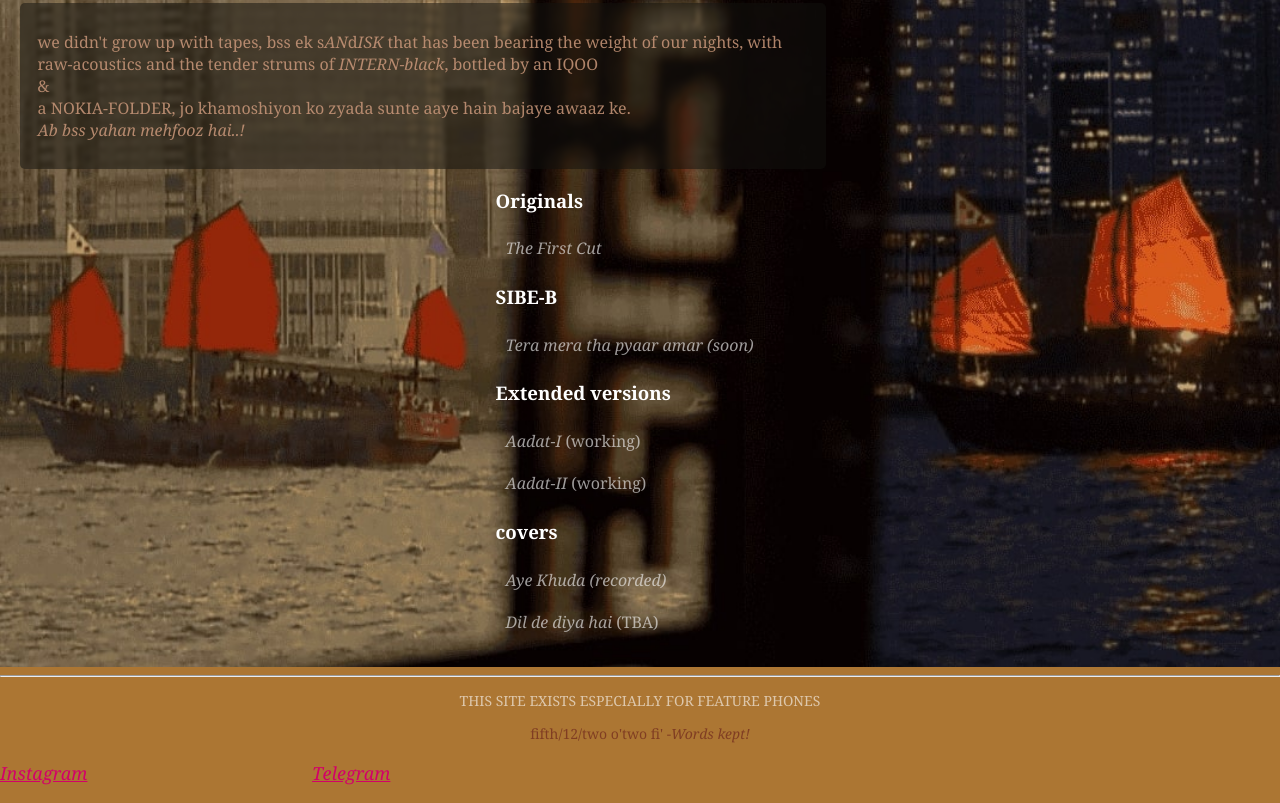
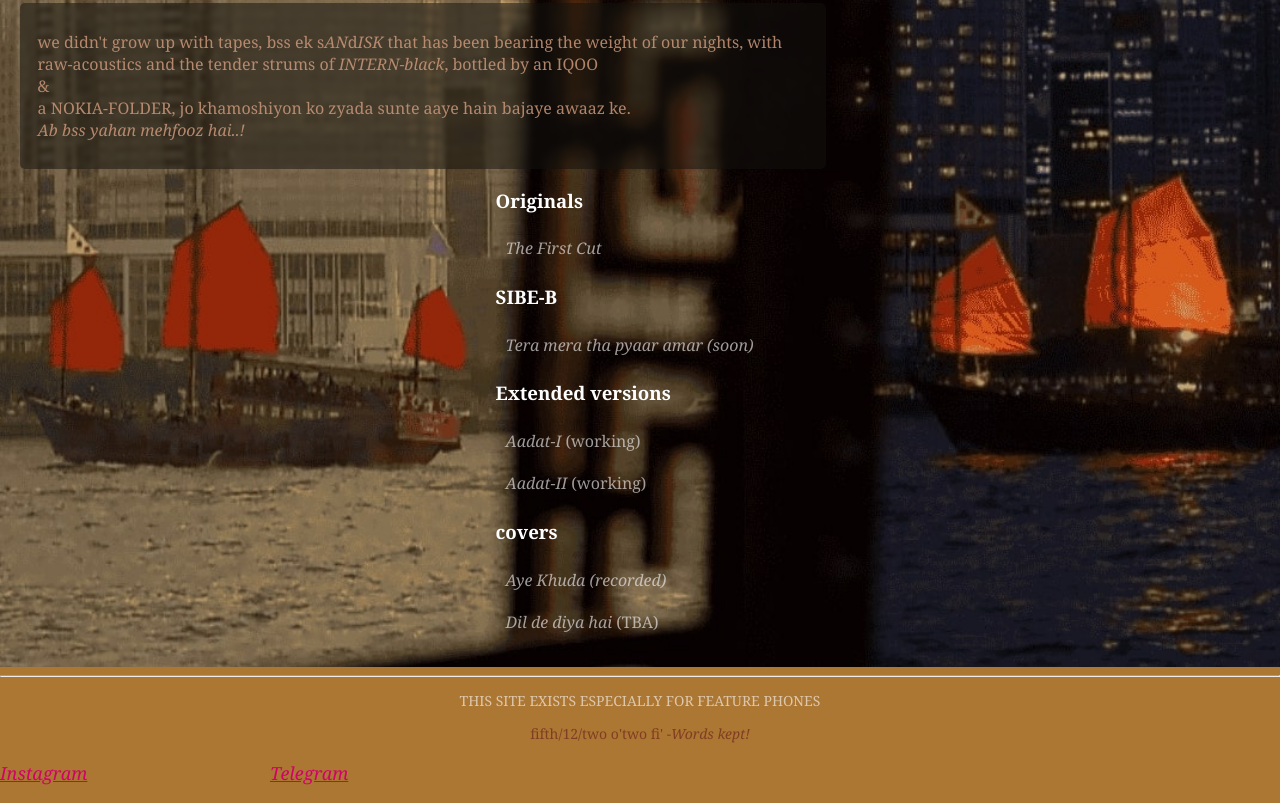
Before and after one commit to ekshakhs/akc, a plain HTML site: page index.html in a window 1280 px wide. Shown: the part 1262-2065 px from the top of the page. Drawn offline with Linux system fonts and the light colour scheme.

Commit message:
Update index.html

```diff
--- a/index.html
+++ b/index.html
@@ -163,5 +163,5 @@ z-index: -1;
     <p style="text-align: center; font-size: 14px; color: rgba(255, 255, 255, 0.596);">THIS SITE EXISTS ESPECIALLY FOR FEATURE PHONES</p>
     <p style="text-align: center; font-size: 14px; color: rgba(99, 23, 23, 0.596);">fifth/12/two o'two fi' -<em>Words kept!</em></p>
     </footer>
-    <p style="font-size: 18px;"><a href="https://www.instagram.com/almaskhan2007/"><i>Instagram</i></a>&nbsp;&nbsp;&nbsp;&nbsp;&nbsp;&nbsp;&nbsp;&nbsp;&nbsp;&nbsp;&nbsp;&nbsp;&nbsp;&nbsp;&nbsp;&nbsp;&nbsp;&nbsp;&nbsp;&nbsp;&nbsp;&nbsp;&nbsp;&nbsp;&nbsp;&nbsp;&nbsp;&nbsp;&nbsp;&nbsp;&nbsp;&nbsp;&nbsp;&nbsp;&nbsp;&nbsp;&nbsp;&nbsp;&nbsp;&nbsp;&nbsp;&nbsp;&nbsp;&nbsp;&nbsp;&nbsp;&nbsp;&nbsp;<a href="https://t.me/bottleofwater01"><i>Telegram</i></a></p></body>
+    <p style="font-size: 18px;"><a href="https://www.instagram.com/almaskhan2007/"><i>Instagram</i></a>&nbsp;&nbsp;&nbsp;&nbsp;&nbsp;&nbsp;&nbsp;&nbsp;&nbsp;&nbsp;&nbsp;&nbsp;&nbsp;&nbsp;&nbsp;&nbsp;&nbsp;&nbsp;&nbsp;&nbsp;&nbsp;&nbsp;&nbsp;&nbsp;&nbsp;&nbsp;&nbsp;&nbsp;&nbsp;&nbsp;&nbsp;&nbsp;&nbsp;&nbsp;&nbsp;&nbsp;&nbsp;&nbsp;&nbsp;<a href="https://t.me/bottleofwater01"><i>Telegram</i></a></p></body>
 </html>
```
